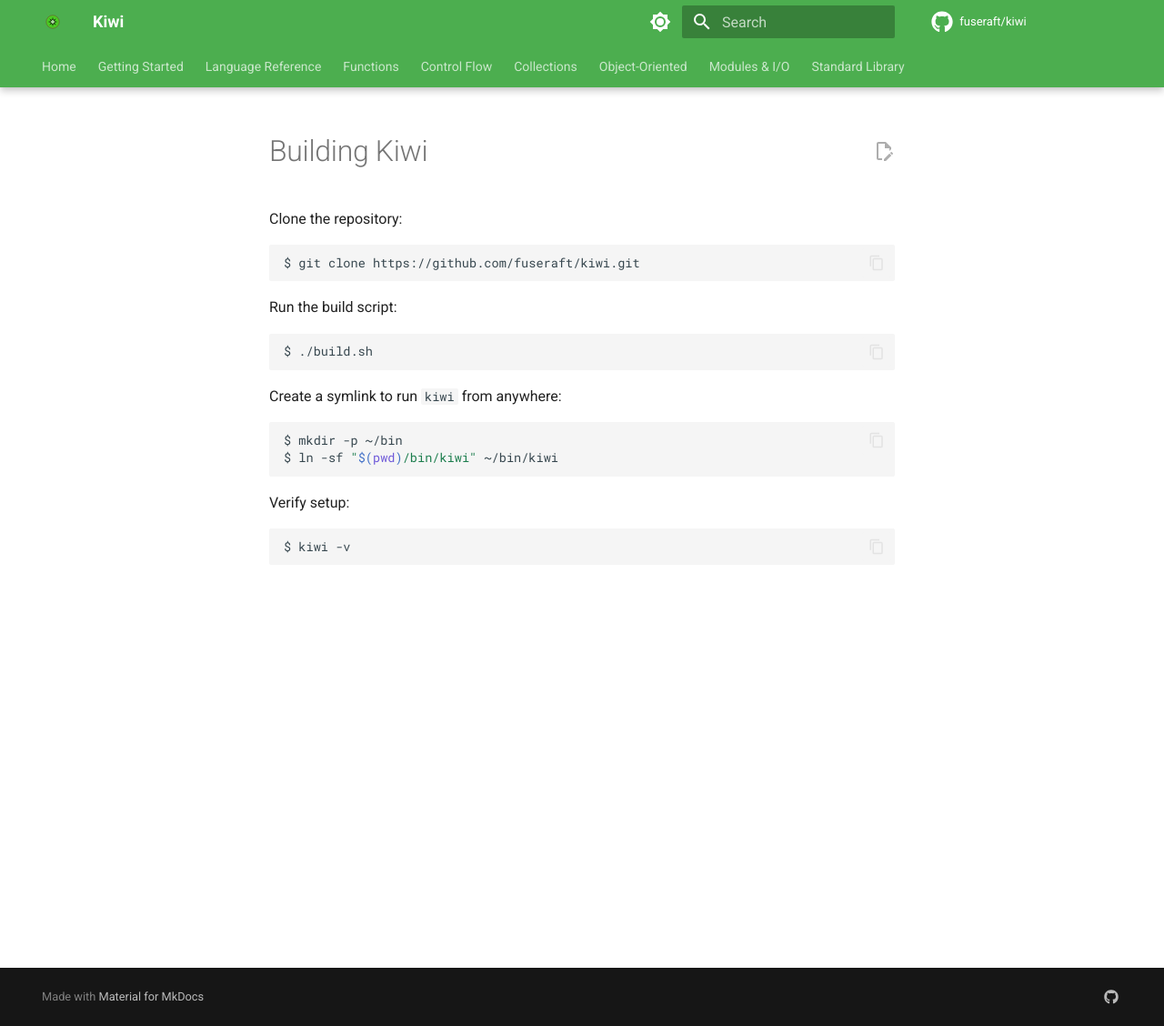
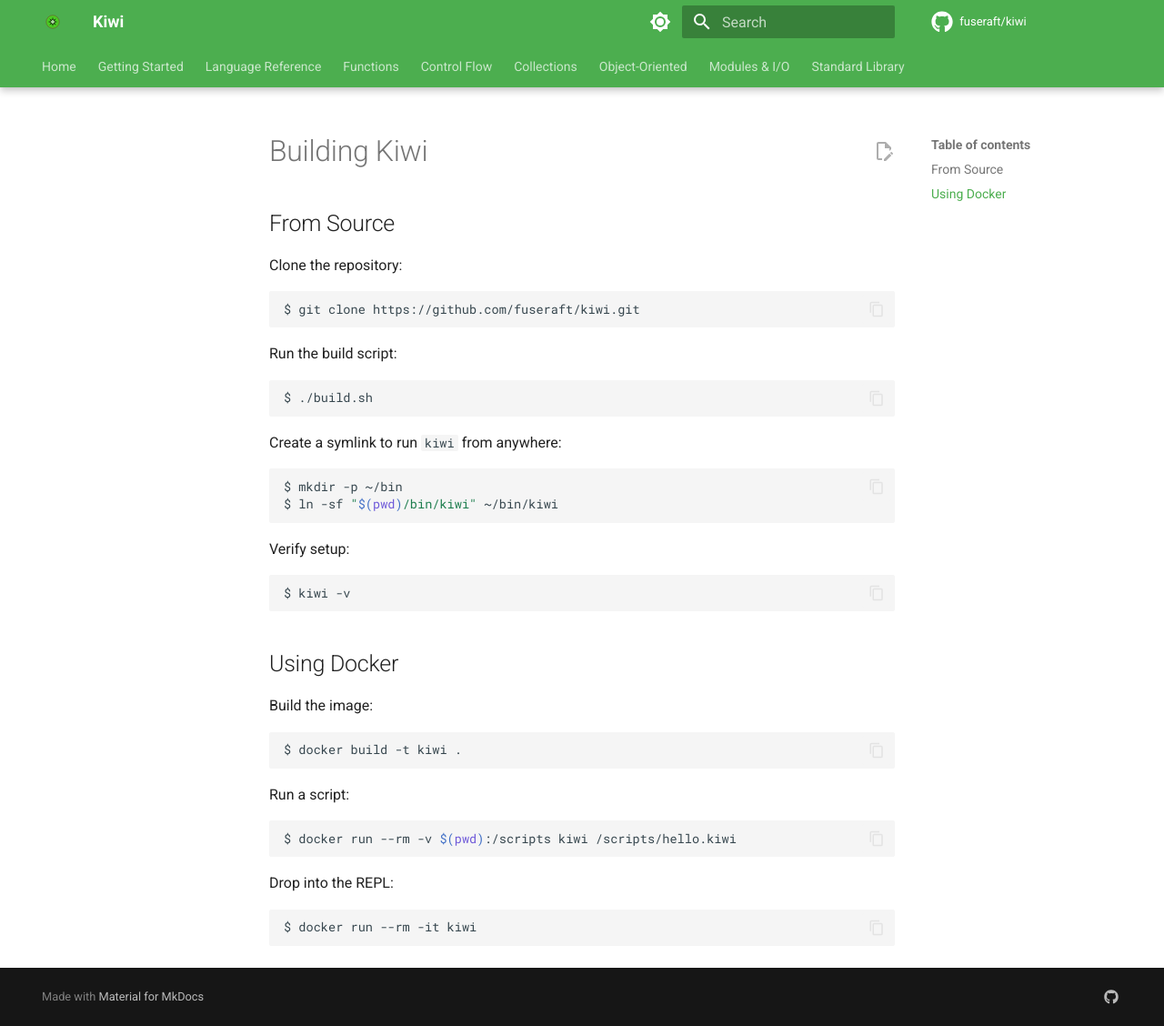
Before and after one commit to fuseraft/kiwi, an MkDocs documentation site: the page built from docs/building_kiwi.md, in a window 1280 px wide and 1128 px high. Shown: the whole window at 91% size. Built offline with MkDocs 1.6.1 and Material for MkDocs 9.7.7, drawn with Linux system fonts in a browser that asks for light colours; comment, search, counter and statistics services are not loaded.

Commit message:
Add Dockerfile

````diff
--- a/docs/building_kiwi.md
+++ b/docs/building_kiwi.md
@@ -1,4 +1,6 @@
 # Building Kiwi
+
+## From Source
 
 Clone the repository:
 ```bash
@@ -20,3 +22,20 @@
 ```bash
 $ kiwi -v
 ```
+
+## Using Docker
+
+Build the image:
+```bash
+$ docker build -t kiwi .
+```
+
+Run a script:
+```bash
+$ docker run --rm -v $(pwd):/scripts kiwi /scripts/hello.kiwi
+```
+
+Drop into the REPL:
+```bash
+$ docker run --rm -it kiwi
+```
````
Also changed, not shown: README.md (+6 -9 lines), 1 other file.
